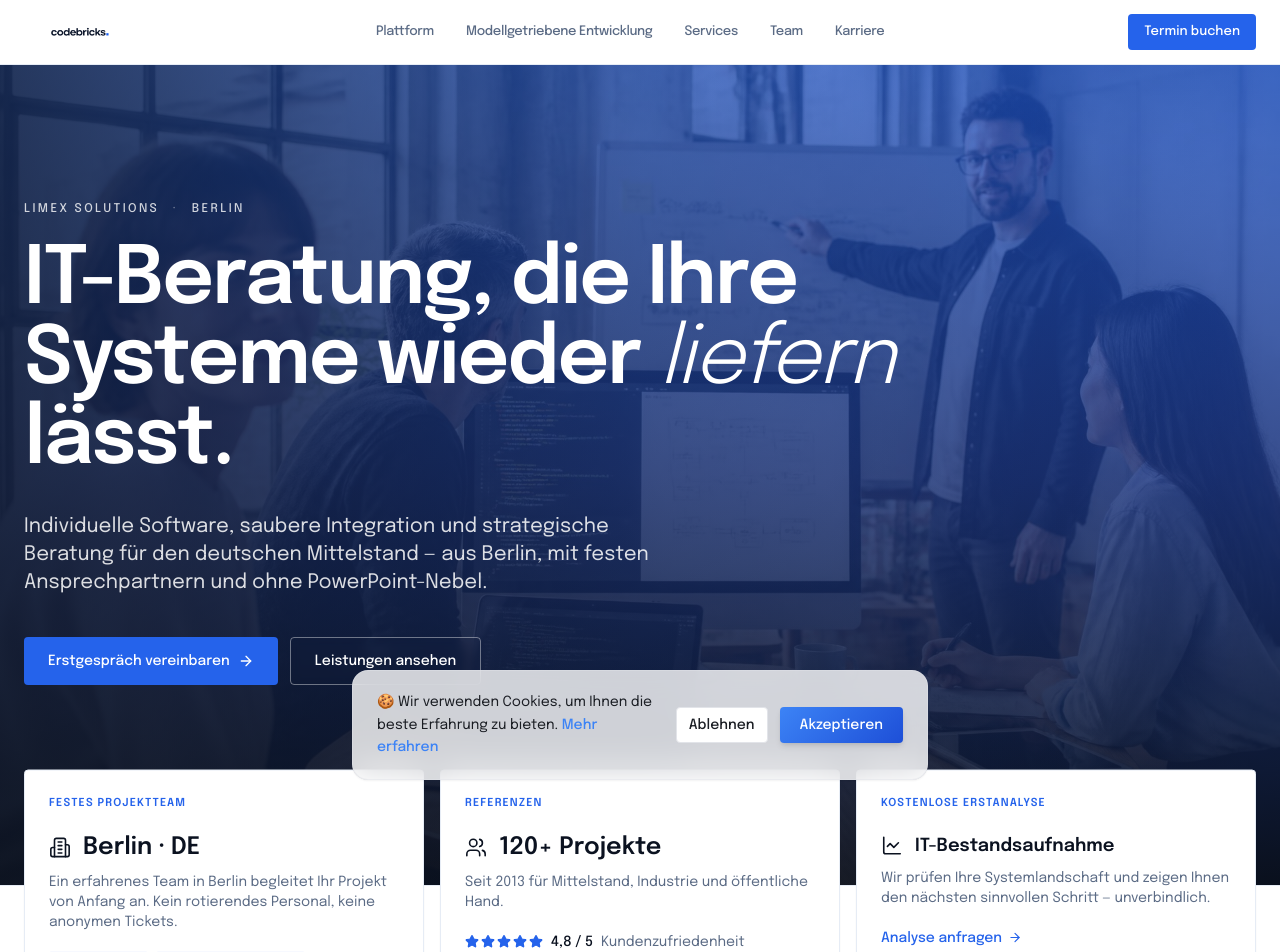
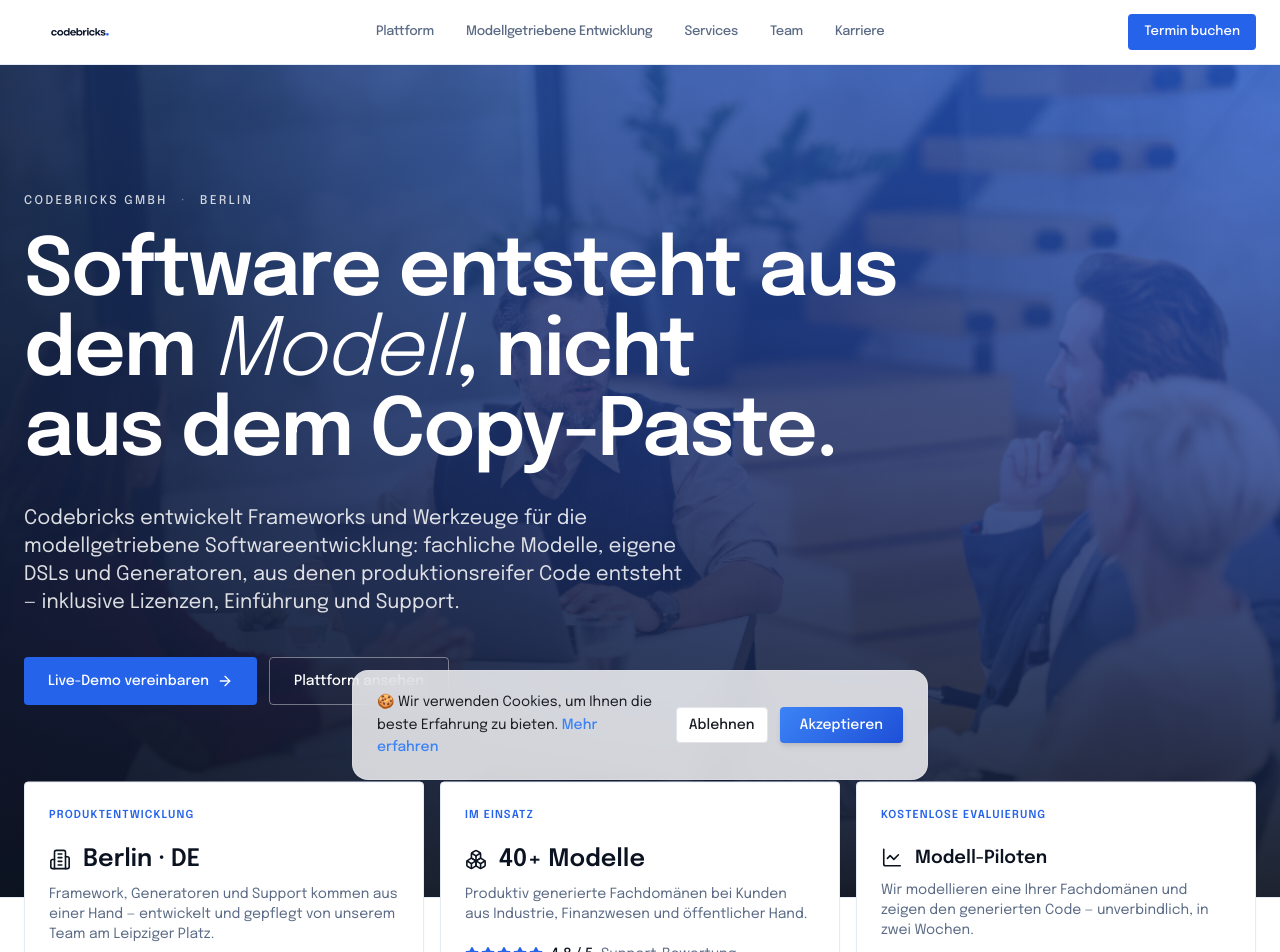
Before and after one commit to darklobster9512/codebricks, a React (Vite) app: page / in a window 1280 px wide. Shown: the top 952 px of the page. Built offline with nearby package versions, Linux system fonts and the light colour scheme.

Commit message:
Changes
Co-authored-by: darklobster9512 <301748244+darklobster9512@users.noreply.github.com>

```diff
--- a/src/components/limex/HeroFull.tsx
+++ b/src/components/limex/HeroFull.tsx
@@ -1,6 +1,6 @@
 import { Link } from 'react-router-dom';
-import { ArrowRight, Star, Users, LineChart, Building2 } from 'lucide-react';
-import heroImage from '@/assets/hero-limex-team.jpg';
+import { ArrowRight, Star, Boxes, LineChart, Building2 } from 'lucide-react';
+import heroImage from '@/assets/photos/hero-office-meeting.jpg';
 
 const HeroFull = () => {
   const noDrag: React.HTMLAttributes<HTMLImageElement> = {
@@ -14,10 +14,10 @@ const HeroFull = () => {
         {/* Background image */}
         <img
           src={heroImage}
-          alt="Das LIMEX Solutions Team im Berliner Büro bei der Arbeit an einer Systemarchitektur"
+          alt="Das Codebricks-Team im Berliner Büro bei der Arbeit an einem Domänenmodell"
           className="absolute inset-0 h-full w-full object-cover object-center select-none"
-          width={1920}
-          height={1280}
+          width={960}
+          height={640}
           {...noDrag}
         />
 
@@ -35,20 +35,22 @@ const HeroFull = () => {
       {/* Content */}
       <div className="relative mx-auto flex min-h-[720px] max-w-7xl flex-col justify-center px-6 pt-28 pb-40 lg:min-h-[820px] lg:pt-32 lg:pb-48">
         <p className="text-xs font-medium uppercase tracking-[0.2em] text-white/80">
-          LIMEX Solutions <span className="mx-2 text-white/40">·</span> Berlin
+          Codebricks GmbH <span className="mx-2 text-white/40">·</span> Berlin
         </p>
 
         <h1 className="mt-6 max-w-4xl text-4xl font-semibold leading-[1.05] tracking-tight text-white sm:text-5xl md:text-6xl lg:text-[80px]">
-          IT-Beratung, die Ihre
+          Software entsteht aus
           <br />
-          Systeme wieder{' '}
-          <span className="italic font-light">liefern</span> lässt.
+          dem <span className="italic font-light">Modell</span>, nicht
+          <br />
+          aus dem Copy-Paste.
         </h1>
 
         <p className="mt-8 max-w-2xl text-lg leading-relaxed text-white/85 md:text-xl">
-          Individuelle Software, saubere Integration und strategische Beratung
-          für den deutschen Mittelstand — aus Berlin, mit festen Ansprechpartnern
-          und ohne PowerPoint-Nebel.
+          Codebricks entwickelt Frameworks und Werkzeuge für die modellgetriebene
+          Softwareentwicklung: fachliche Modelle, eigene DSLs und Generatoren, aus
+          denen produktionsreifer Code entsteht — inklusive Lizenzen, Einführung
+          und Support.
         </p>
 
         <div className="mt-10 flex flex-wrap gap-3">
@@ -56,14 +58,14 @@ const HeroFull = () => {
             to="/kontakt"
             className="inline-flex h-12 items-center gap-2 rounded-md bg-[#2563EB] px-6 text-sm font-medium text-white transition-colors hover:bg-[#1E3A8A]"
           >
-            Erstgespräch vereinbaren
+            Live-Demo vereinbaren
             <ArrowRight size={16} />
           </Link>
           <Link
-            to="/beratung"
+            to="/plattform"
             className="inline-flex h-12 items-center gap-2 rounded-md border border-white/40 bg-white/0 px-6 text-sm font-medium text-white backdrop-blur-sm transition-colors hover:bg-white hover:text-[#0B1220]"
           >
-            Leistungen ansehen
+            Plattform ansehen
           </Link>
         </div>
       </div>
@@ -74,36 +76,38 @@ const HeroFull = () => {
           {/* Festes Projektteam */}
           <div className="rounded-md border border-[#E6ECF5] bg-white p-6 shadow-sm">
             <p className="text-[11px] font-semibold uppercase tracking-widest text-[#2563EB]">
-              Festes Projektteam
+              Produktentwicklung
             </p>
             <div className="mt-5 flex items-center gap-3">
               <Building2 size={22} className="text-[#0B1220]" strokeWidth={1.75} />
               <p className="text-2xl font-semibold text-[#0B1220]">Berlin · DE</p>
             </div>
             <p className="mt-2 text-sm text-[#5B6B85]">
-              Ein erfahrenes Team in Berlin begleitet Ihr Projekt von Anfang an. Kein rotierendes Personal, keine anonymen Tickets.
+              Framework, Generatoren und Support kommen aus einer Hand — entwickelt
+              und gepflegt von unserem Team am Leipziger Platz.
             </p>
             <div className="mt-5 flex flex-wrap gap-2">
               <span className="rounded-sm bg-[#EFF4FF] px-2 py-1 text-[11px] font-medium text-[#1E3A8A]">
-                Inhabergeführt
+                Made in Germany
               </span>
               <span className="rounded-sm bg-[#EFF4FF] px-2 py-1 text-[11px] font-medium text-[#1E3A8A]">
-                Fester Ansprechpartner
+                Hersteller-Support
               </span>
             </div>
           </div>
 
-          {/* Referenzen */}
+          {/* Einsatz */}
           <div className="rounded-md border border-[#E6ECF5] bg-white p-6 shadow-sm">
             <p className="text-[11px] font-semibold uppercase tracking-widest text-[#2563EB]">
-              Referenzen
+              Im Einsatz
             </p>
             <div className="mt-5 flex items-center gap-3">
-              <Users size={22} className="text-[#0B1220]" strokeWidth={1.75} />
-              <p className="text-2xl font-semibold text-[#0B1220]">120+ Projekte</p>
+              <Boxes size={22} className="text-[#0B1220]" strokeWidth={1.75} />
+              <p className="text-2xl font-semibold text-[#0B1220]">40+ Modelle</p>
             </div>
             <p className="mt-2 text-sm text-[#5B6B85]">
-              Seit 2013 für Mittelstand, Industrie und öffentliche Hand.
+              Produktiv generierte Fachdomänen bei Kunden aus Industrie, Finanzwesen
+              und öffentlicher Hand.
             </p>
             <div className="mt-5 flex items-center gap-2">
               <div className="flex gap-0.5">
@@ -112,27 +116,28 @@ const HeroFull = () => {
                 ))}
               </div>
               <p className="text-sm font-medium text-[#0B1220]">4,8 / 5</p>
-              <p className="text-sm text-[#5B6B85]">Kundenzufriedenheit</p>
+              <p className="text-sm text-[#5B6B85]">Support-Bewertung</p>
             </div>
           </div>
 
-          {/* Erstanalyse */}
+          {/* Evaluierung */}
           <div className="group rounded-md border border-[#E6ECF5] bg-white p-6 shadow-sm">
             <p className="text-[11px] font-semibold uppercase tracking-widest text-[#2563EB]">
-              Kostenlose Erstanalyse
+              Kostenlose Evaluierung
             </p>
             <div className="mt-5 flex items-center gap-3">
               <LineChart size={22} className="text-[#0B1220]" strokeWidth={1.75} />
-              <p className="text-lg font-semibold text-[#0B1220]">IT-Bestandsaufnahme</p>
+              <p className="text-lg font-semibold text-[#0B1220]">Modell-Piloten</p>
             </div>
             <p className="mt-2 text-sm text-[#5B6B85]">
-              Wir prüfen Ihre Systemlandschaft und zeigen Ihnen den nächsten sinnvollen Schritt — unverbindlich.
+              Wir modellieren eine Ihrer Fachdomänen und zeigen den generierten Code —
+              unverbindlich, in zwei Wochen.
             </p>
             <Link
               to="/kontakt"
               className="mt-5 inline-flex items-center gap-1.5 text-sm font-medium text-[#2563EB] hover:text-[#1E3A8A]"
             >
-              Analyse anfragen
+              Pilot anfragen
               <ArrowRight size={14} className="transition-transform group-hover:translate-x-0.5" />
             </Link>
           </div>
```
